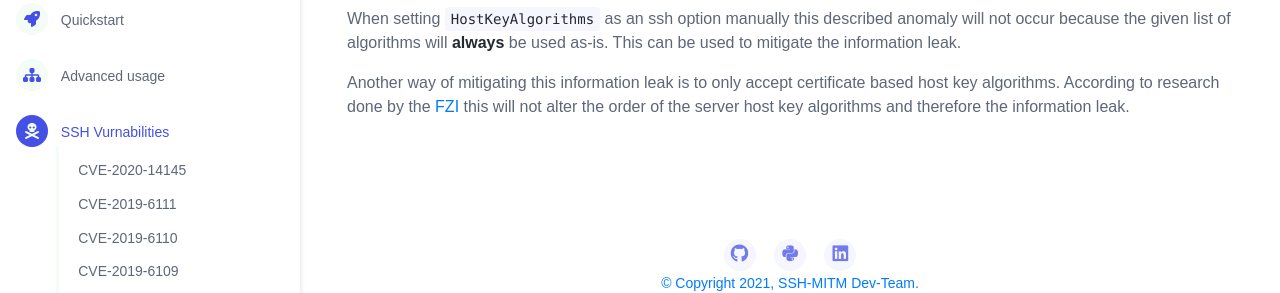
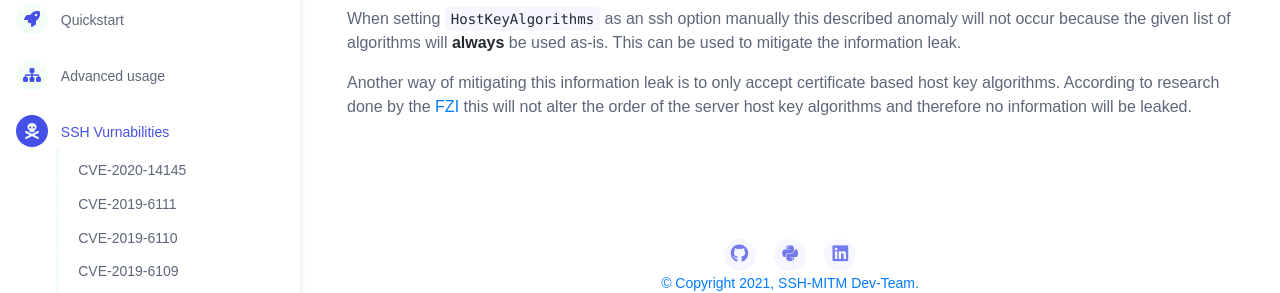
Before and after one commit to ssh-mitm/ssh-mitm, a Sphinx documentation site: the page built from doc/CVE-2020-14145.rst, in a window 1280 px wide and 900 px high, scrolled down 2148 px. Shown: the part 162-455 px from the top of the window. Built offline with Sphinx 7.4.7, drawn with Linux system fonts in a browser that asks for light colours; nearby versions of some CDN libraries.

Commit message:
Doc small correction

```diff
--- a/doc/CVE-2020-14145.rst
+++ b/doc/CVE-2020-14145.rst
@@ -160,4 +160,4 @@ information leak.
 
 Another way of mitigating this information leak is to only accept certificate based host key algorithms.
 According to research done by the `FZI <https://www.fzi.de/fileadmin/user_upload/2020-12-02-FSA-2020-2v1.1.pdf>`_
-this will not alter the order of the server host key algorithms and therefore the information leak.
+this will not alter the order of the server host key algorithms and therefore no information will be leaked.
```
